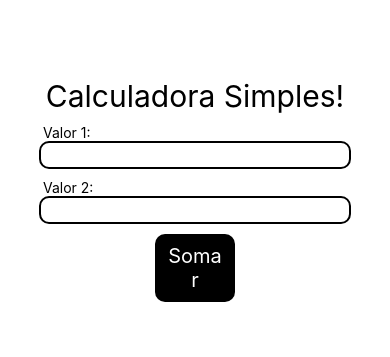
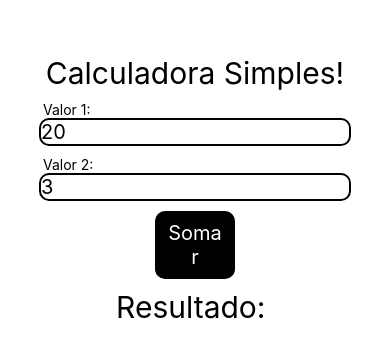
Before and after one commit to wallaceCoelho/project01_Etec, a React Native app: screen / in a window 390 px wide. Shown: the part 237-594 px from the top of the page. Built offline with nearby package versions, Linux system fonts and the light colour scheme.

Commit message:
Adiconando função soma

```diff
--- a/App.js
+++ b/App.js
@@ -1,32 +1,65 @@
-import react from 'react';
+import React,{useState} from 'react';
 import { StyleSheet, Text, View, TextInput, TouchableOpacity } from 'react-native';//importação de componentes
 
 export default function App() {//Permite que essa função seja exposta para toda a aplicação com retorno
-  return (
+
+	//REACT:
+	//usando react js Hooks usestate
+
+	const [valor1, setValor1] = useState(20);
+	const [valor2, setValor2] = useState(3);
+	const [resultado, setResultado] = useState();
+
+	function somar(){
+		let res = parseFloat(valor1) + parseFloat(valor2);
+		setResultado(res);
+	}
+	return (
 	  //Posso fechar as própias tags utiliando a / (<TextInput />)
 	  //As tags no React Native sempre iniciam com letras maiúsculas
 	  //View é como se fosse as <div> do HTML, a diferença é que preciso ter uma View principal para mostrar tudo e só podemos englobar uma View dentro de outro View
-    <View style={styles.container}>
+
+//Marcação de texto:
+	<View style={styles.container}>
 		<View style={styles.bloco}>
       		<Text style={styles.titulo}>Calculadora Simples!</Text>
       	</View>
 		<View style={styles.bloco}>
 			<Text> Valor 1: </Text>
-			<TextInput style={styles.input}/>
+			<TextInput
+				style={styles.input}
+				value= {valor1}
+				onChangeText={(valor) => setValor1(valor)}
+				keyboardType="numeric"
+			/>
 		</View>
 		<View style={styles.bloco}>
 			<Text> Valor 2: </Text>
-			<TextInput style={styles.input}/>
+			<TextInput
+				style={styles.input}
+				value= {valor2}
+				onChangeText={(valor) => setValor2(valor)}
+				keyboardType="numeric"
+			/>
 		</View>
 		<View style={styles.bloco}>
-			<TouchableOpacity style={styles.botao}>
+			<TouchableOpacity
+				style={styles.botao}
+				onPress = {somar}>
+
 				<Text style={styles.textoBotao}>Somar</Text>
 			</TouchableOpacity>
+		</View>
+		<View style={styles.bloco}>
+			<Text style={styles.titulo}>
+				Resultado: {resultado}
+			</Text>
 		</View>
     </View>
   );
 }
 
+//Estilização:
 const styles = StyleSheet.create({
 	container: {
 		flex: 1,
```
Also changed, not shown: 1 other file (tests, documents, lock files or other folders).
